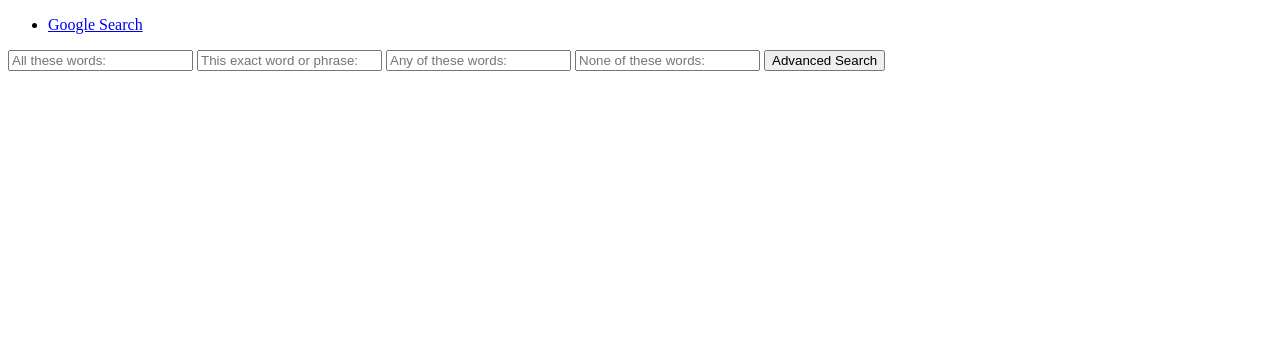
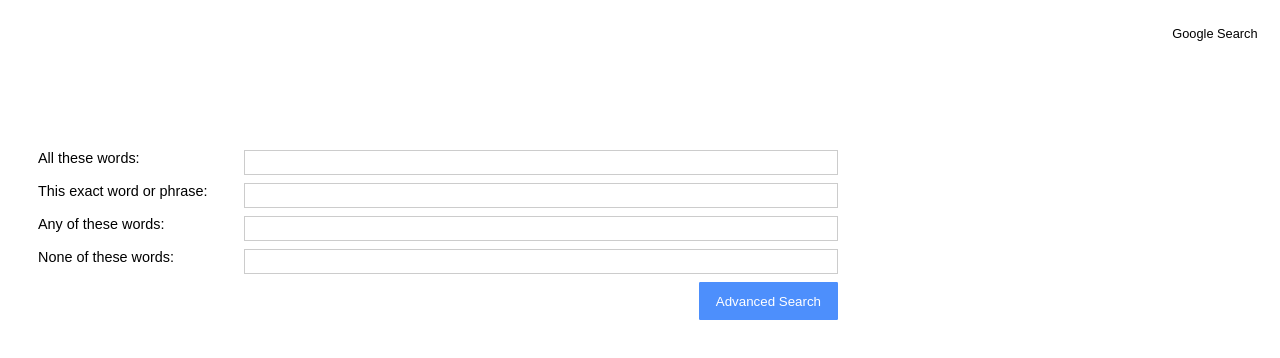
Before and after one commit to issaojr/cs50w-project0, a plain HTML site: page advanced-search.html in a window 1280 px wide. Drawn offline with Linux system fonts and the light colour scheme.

Commit message:
Add stylesheet

```diff
--- a/advanced-search.html
+++ b/advanced-search.html
@@ -3,6 +3,7 @@
 <head>
     <meta charset="UTF-8">
     <title>Google Advanced Search</title>
+    <link rel="stylesheet" href="styles.css">
 </head>
 <body>
     <header>
@@ -13,12 +14,16 @@
         </nav>
     </header>
     <main>
-        <form action="https://www.google.com/search" method="GET">
-            <input type="text" name="as_q" placeholder="All these words:">
-            <input type="text" name="as_epq" placeholder="This exact word or phrase:">
-            <input type="text" name="as_oq" placeholder="Any of these words:">
-            <input type="text" name="as_eq" placeholder="None of these words:">
-            <input type="submit" value="Advanced Search">
+        <form action="https://www.google.com/search" id="advanced_search" method="GET">
+            <label for="as_q">All these words:</label>
+            <input type="text" name="as_q" id="as_q">
+            <label for="as_epq">This exact word or phrase:</label>
+            <input type="text" name="as_epq" id="as_epq">
+            <label for="as_oq">Any of these words:</label>
+            <input type="text" name="as_oq" id="as_oq">
+            <label for="as_eq">None of these words:</label>
+            <input type="text" name="as_eq" id="as_eq">
+            <input type="submit" id="button_search" value="Advanced Search">
         </form>
     </main>
 </body>
--- /dev/null
+++ b/styles.css
@@ -0,0 +1,134 @@
+body {
+    font-family: Arial, sans-serif;
+}
+
+nav {
+    list-style-type: none;
+    text-align: right;
+    margin: 0;
+    padding: 0;
+  }
+
+nav li {
+    display: inline-block;
+    font-size: 1em;
+    padding: 0.5em;
+  }
+
+nav li a {
+    font-size: 0.8em;
+    text-decoration: none;
+    color: black;
+    padding: 0.5em;
+}
+
+nav li a:link {
+    text-decoration: none;
+  }
+
+nav li a:active {
+    text-decoration: none;
+  }
+
+
+nav li a:visited {
+    text-decoration: none;
+  }
+
+nav li a:hover {
+    text-decoration: underline;
+  }
+
+#main_search {
+    text-align: center;
+    row-gap: 0.5em;
+    max-width: 800px;
+    margin-top: 300px;
+    margin: 10em auto 0 auto;
+}
+
+#searchBar {
+    width: 90%;
+    padding:0.7em;
+    border: 1px solid #ccc;
+    margin-bottom: 1em;
+    border-radius: 2em;
+}
+
+#searchBar:hover {
+    box-shadow: 0px 0px 5px 1px lightgray;
+
+}
+
+#searchBar:focus {
+    outline:none;
+    border: 1px solid #ccc;
+    box-shadow: 0px 0px 5px 1px lightgray;
+}
+
+#button_search {
+    border:1px solid transparent;
+    padding:0.8em 1.2em;
+    border-radius: 0.3em;
+}
+
+#button_search:hover {
+    border:1px solid lightgray;
+}
+
+#advanced_search {
+    display: grid;
+    margin:100px 0px 0px 30px;
+    grid-template-columns: 1fr 3fr;
+    gap: 0.5em;
+    max-width: 800px;
+    margin-top: 100px;
+}
+
+#advanced_search label {
+    font-size: 0.9em;
+}
+
+#advanced_search input[type="text"] {
+    padding:0.3em;
+    border: 1px solid #ccc;
+    border-radius: 0em;
+}
+
+#advanced_search input[type="text"]:focus {
+    outline:1px solid ;
+    outline-color: #4D8FFC;
+    border: 1px solid #ccc;
+    box-shadow: 0px 0px 5px 1px lightgray;
+}
+
+#advanced_search input[type="submit"] {
+    color:white;
+    grid-column: 1 / -1;
+    justify-self: end;
+}
+
+#advanced_search #button_search {
+    background-color: #4D8FFC;
+    border-radius: 0.1em;
+}
+
+#advanced_search #button_search:hover {
+    border:1px solid transparent;
+    background-color: #4988ec;
+    border-radius: 0.1em;
+}
+
+#luckyButton {
+    background-color: #4C8EFB;
+    color: white;
+    padding: 14px 20px;
+    margin: 8px 0;
+    border: none;
+    border-radius: 4px;
+    cursor: pointer;
+}
+
+#luckyButton:hover {
+    background-color: #4C8EFB;
+}
```
Also changed, not shown: image-search.html (+3 -2 lines), index.html (+4 -3 lines).
